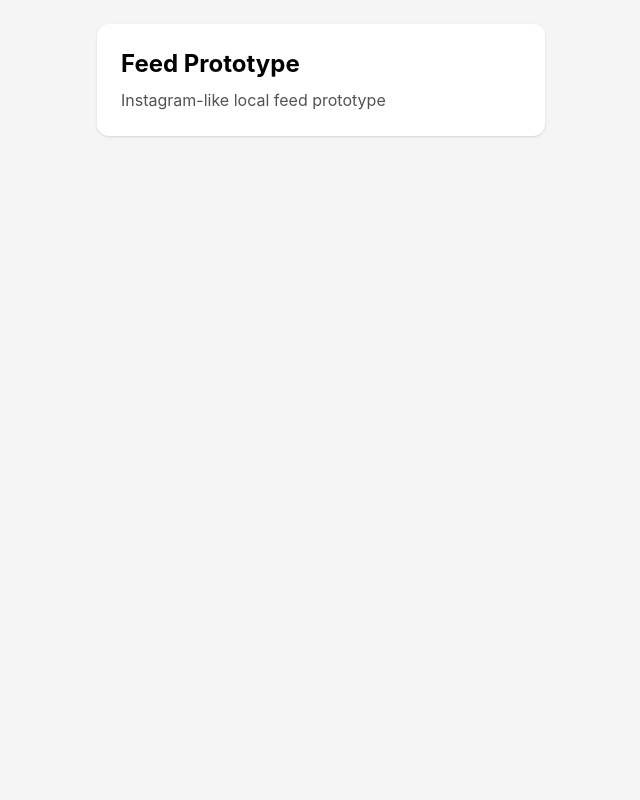
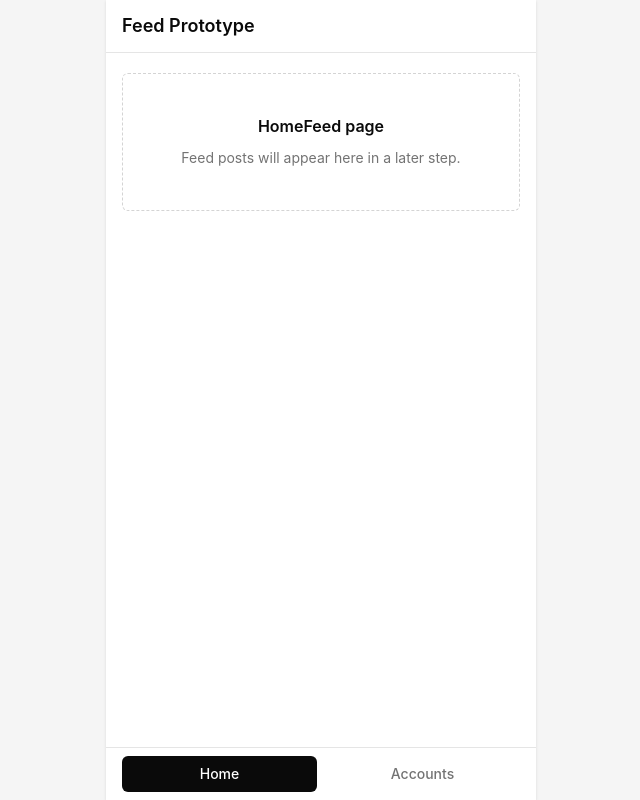
Before and after one commit to yhlee52/dev-Estagram, a React (Vite) app in the folder feed-prototype/: page / in a window 1280 px wide. Shown: the whole page, without its empty margins (319-959 px from the left). Built offline with nearby package versions, Linux system fonts and the light colour scheme.

Commit message:
Add app shell and routes

```diff
--- a/feed-prototype/src/App.tsx
+++ b/feed-prototype/src/App.tsx
@@ -1,12 +1,35 @@
+import { createBrowserRouter, RouterProvider } from 'react-router';
+import AppShell from './components/AppShell';
+import AccountProfile from './pages/AccountProfile';
+import AccountsPage from './pages/AccountsPage';
+import HomeFeed from './pages/HomeFeed';
+import PostDetail from './pages/PostDetail';
+
+const router = createBrowserRouter([
+  {
+    path: '/',
+    element: <AppShell />,
+    children: [
+      {
+        index: true,
+        element: <HomeFeed />,
+      },
+      {
+        path: 'accounts',
+        element: <AccountsPage />,
+      },
+      {
+        path: 'accounts/:accountId',
+        element: <AccountProfile />,
+      },
+      {
+        path: 'posts/:postId',
+        element: <PostDetail />,
+      },
+    ],
+  },
+]);
+
 export default function App() {
-  return (
-    <main className="min-h-screen bg-neutral-100 p-6">
-      <div className="mx-auto max-w-md rounded-xl bg-white p-6 shadow">
-        <h1 className="text-2xl font-bold">Feed Prototype</h1>
-        <p className="mt-2 text-neutral-600">
-          Instagram-like local feed prototype
-        </p>
-      </div>
-    </main>
-  );
+  return <RouterProvider router={router} />;
 }
--- /dev/null
+++ b/feed-prototype/src/components/AppShell.tsx
@@ -0,0 +1,20 @@
+import { Outlet } from 'react-router';
+import BottomNav from './BottomNav';
+
+export default function AppShell() {
+  return (
+    <div className="min-h-screen bg-neutral-100 text-neutral-950">
+      <div className="mx-auto flex min-h-screen max-w-[430px] flex-col bg-white shadow-sm">
+        <header className="sticky top-0 z-10 border-b border-neutral-200 bg-white/95 px-4 py-3 backdrop-blur">
+          <h1 className="text-lg font-semibold">Feed Prototype</h1>
+        </header>
+
+        <main className="flex-1 px-4 py-5 pb-24">
+          <Outlet />
+        </main>
+
+        <BottomNav />
+      </div>
+    </div>
+  );
+}
--- /dev/null
+++ b/feed-prototype/src/components/BottomNav.tsx
@@ -0,0 +1,32 @@
+import { NavLink } from 'react-router';
+
+const navItems = [
+  { to: '/', label: 'Home', end: true },
+  { to: '/accounts', label: 'Accounts' },
+];
+
+export default function BottomNav() {
+  return (
+    <nav className="sticky bottom-0 z-10 border-t border-neutral-200 bg-white/95 px-4 py-2 backdrop-blur">
+      <div className="grid grid-cols-2 gap-2">
+        {navItems.map((item) => (
+          <NavLink
+            key={item.to}
+            to={item.to}
+            end={item.end}
+            className={({ isActive }) =>
+              [
+                'rounded-md px-3 py-2 text-center text-sm font-medium transition-colors',
+                isActive
+                  ? 'bg-neutral-950 text-white'
+                  : 'text-neutral-500 hover:bg-neutral-100 hover:text-neutral-950',
+              ].join(' ')
+            }
+          >
+            {item.label}
+          </NavLink>
+        ))}
+      </div>
+    </nav>
+  );
+}
--- /dev/null
+++ b/feed-prototype/src/components/EmptyState.tsx
@@ -0,0 +1,15 @@
+type EmptyStateProps = {
+  title: string;
+  description?: string;
+};
+
+export default function EmptyState({ title, description }: EmptyStateProps) {
+  return (
+    <section className="rounded-md border border-dashed border-neutral-300 px-4 py-10 text-center">
+      <h2 className="text-base font-semibold">{title}</h2>
+      {description ? (
+        <p className="mt-2 text-sm leading-6 text-neutral-500">{description}</p>
+      ) : null}
+    </section>
+  );
+}
--- /dev/null
+++ b/feed-prototype/src/pages/AccountProfile.tsx
@@ -0,0 +1,13 @@
+import { useParams } from 'react-router';
+import EmptyState from '../components/EmptyState';
+
+export default function AccountProfile() {
+  const { accountId } = useParams();
+
+  return (
+    <EmptyState
+      title="AccountProfile page"
+      description={`Account route placeholder${accountId ? `: ${accountId}` : ''}.`}
+    />
+  );
+}
--- /dev/null
+++ b/feed-prototype/src/pages/AccountsPage.tsx
@@ -0,0 +1,10 @@
+import EmptyState from '../components/EmptyState';
+
+export default function AccountsPage() {
+  return (
+    <EmptyState
+      title="Accounts page"
+      description="Account discovery will be added here later."
+    />
+  );
+}
--- /dev/null
+++ b/feed-prototype/src/pages/HomeFeed.tsx
@@ -0,0 +1,10 @@
+import EmptyState from '../components/EmptyState';
+
+export default function HomeFeed() {
+  return (
+    <EmptyState
+      title="HomeFeed page"
+      description="Feed posts will appear here in a later step."
+    />
+  );
+}
--- /dev/null
+++ b/feed-prototype/src/pages/PostDetail.tsx
@@ -0,0 +1,13 @@
+import { useParams } from 'react-router';
+import EmptyState from '../components/EmptyState';
+
+export default function PostDetail() {
+  const { postId } = useParams();
+
+  return (
+    <EmptyState
+      title="PostDetail page"
+      description={`Post route placeholder${postId ? `: ${postId}` : ''}.`}
+    />
+  );
+}
```
